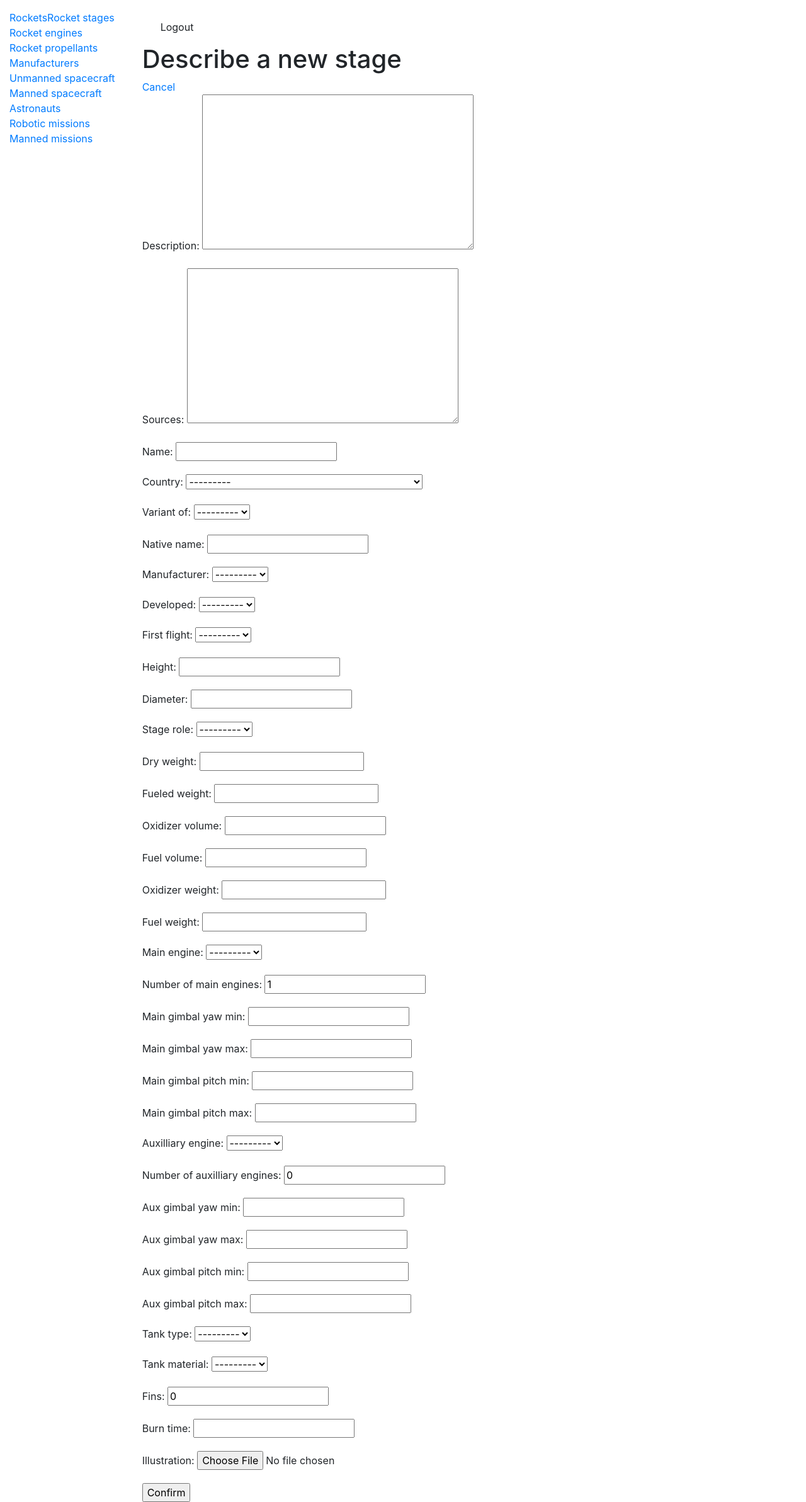
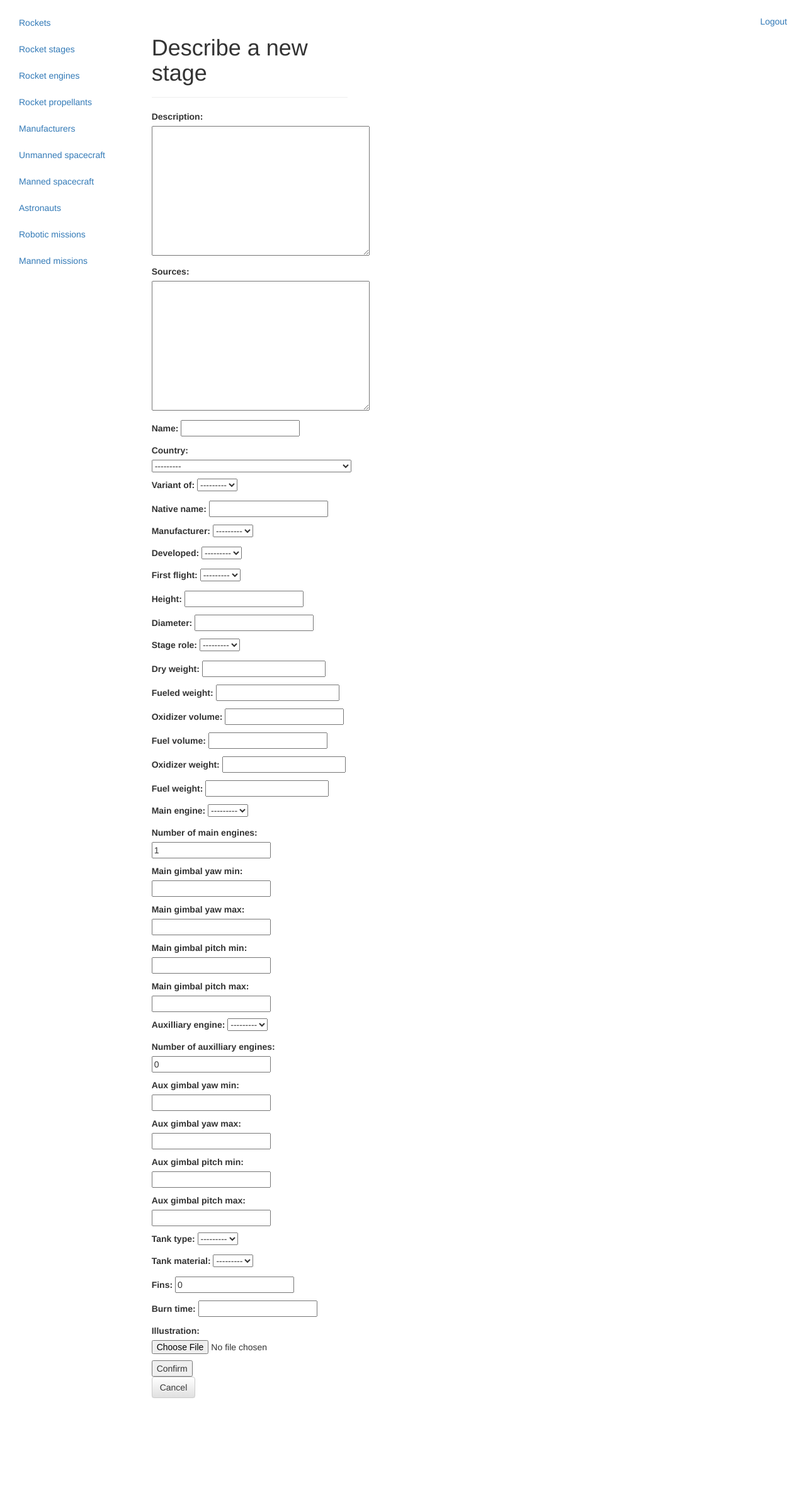
Before and after one commit to Hattivat/hypergolic-django, a Django app: a page that uses hypergolic/catalog/templates/catalog/generic_create.html in a window 1280 px wide. Shown: the whole page at 63% size. After the commit the page ends 2220 px from the top, so only its background shows below. Run offline with Django 3.2, Linux system fonts and the light colour scheme; the visitor is signed in with stand-in values (Sample User, id 1); data that the repository does not hold is empty; style sheets or scripts are compiled from the project's sources; some libraries are stand-ins or nearby versions.

Commit message:
changed the back link into a button and moved the col-sm-4 to an enclosing div

```diff
--- a/hypergolic/catalog/static/js/hypergol.js
+++ b/hypergolic/catalog/static/js/hypergol.js
@@ -1,5 +1,4 @@
 $(function(){
-    $('form').addClass('col-sm-4');
     $('form').find('select, [type=text], [type=password], [type=email],\
                     [type=url], [type=search], [type=datetime-local], textarea,\
                     [type=date], [type=month], [type=time], [type=week],\
@@ -9,5 +8,5 @@
     $('form').find('[type=radio], [type=checkbox]').addClass('form-check-input');
     $('form').find('[type=radio], [type=checkbox]').parent('div, p').addClass('form-check');
     $('form').find('[type=radio], [type=checkbox]').sibling('label').addClass('form-check-label');
-    $('form').find('[type=submit]').addClass('btn btn-primary');
+    $('form').children('[type=submit]').addClass('btn btn-success');
 });
--- a/hypergolic/catalog/templates/catalog/generic_create.html
+++ b/hypergolic/catalog/templates/catalog/generic_create.html
@@ -5,11 +5,13 @@
 {% endblock %}
 
 {% block content %}
+<div class="col-sm-4">
     <div class="page-header"><h1>Describe a new {{ verbose }}</h1></div>
-    <a href="{{ model.get_list_url }}">Cancel</a>
     <form action="" method="POST">
         {% csrf_token %}
         {{ form.as_p }}
         <input type="submit" value="Confirm" />
     </form>
+    <a class="btn btn-default" href="{{ model.get_list_url }}">Cancel</a>
+</div>
 {% endblock %}
```
